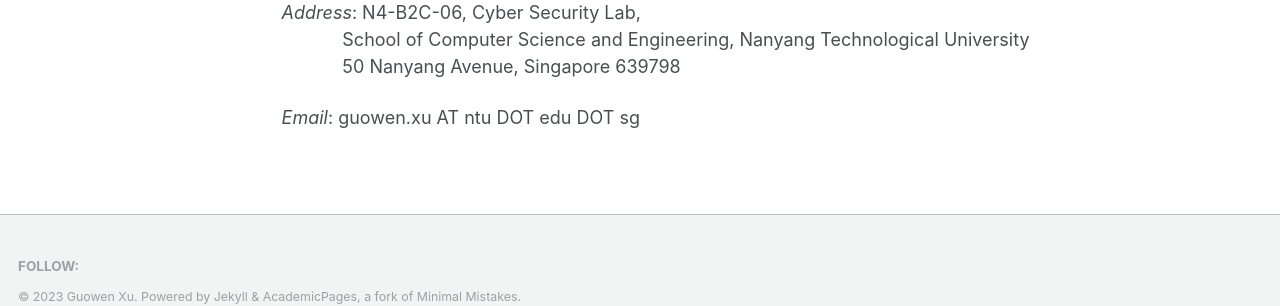
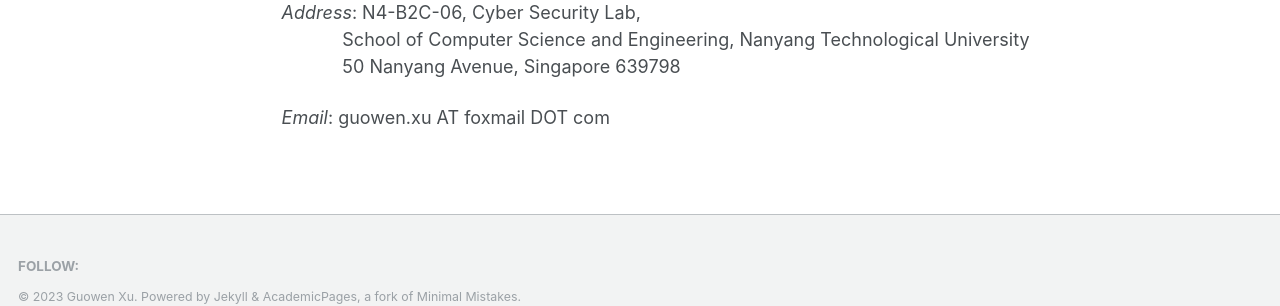
Before and after one commit to Guowen-xu/guowen-xu.github.io, a Jekyll site: the page built from _pages/about.md, in a window 1280 px wide and 900 px high, scrolled down 1050 px. Shown: the part 557-863 px from the top of the window. Built offline with Jekyll 4.4.1, drawn with Linux system fonts in a browser that asks for light colours; some web fonts are replaced.

Commit message:
Update about.md

```diff
--- a/_pages/about.md
+++ b/_pages/about.md
@@ -46,4 +46,4 @@ School of Computer Science and Engineering, Nanyang Technological University\\
 &nbsp;&nbsp;&nbsp;&nbsp;&nbsp;&nbsp;&nbsp;&nbsp;&nbsp;&nbsp;&nbsp;
 50 Nanyang Avenue, Singapore 639798
 
-*Email*: guowen.xu AT ntu DOT edu DOT sg
+*Email*: guowen.xu AT foxmail DOT com
```
